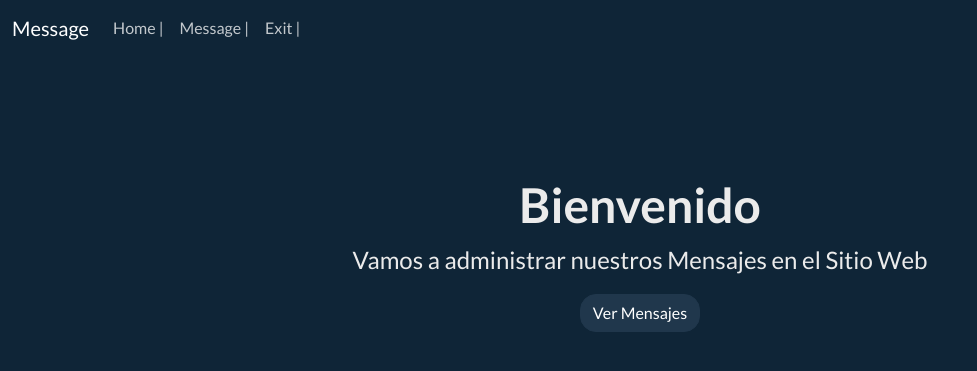
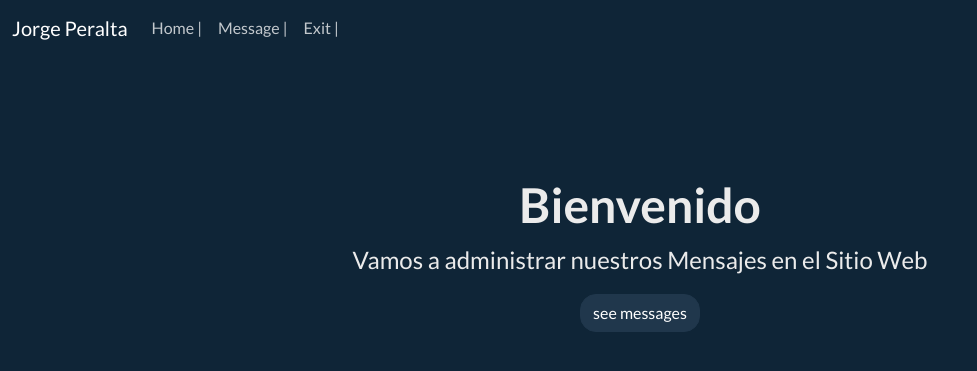
Before and after one commit to jorge-73/Proyecto-Portfolio, a PHP site: page /admin/admin.php in a window 1280 px wide. Shown: the top 371 px of the page, without its empty margins (0-977 px from the left). Run offline with PHP 8.4, Linux system fonts and the light colour scheme.

Commit message:
New Update Admin

```diff
--- a/admin/admin.php
+++ b/admin/admin.php
@@ -7,7 +7,7 @@ include('header.php');
             <div class="container-fluid py-5">
             <h1 class="display-5 fw-bold">Bienvenido</h1>
             <p class="fs-4">Vamos a administrar nuestros Mensajes en el Sitio Web</p>
-            <a name="" id="" class="btn btn-dark rounded-4" href="seccion/productos.php" role="button">Ver Mensajes</a>
+            <a name="" id="" class="btn btn-dark rounded-4" href="message.php" role="button">see messages</a>
         </div>
     </div>
 
--- a/admin/header.php
+++ b/admin/header.php
@@ -11,7 +11,7 @@
 
     <nav class="navbar navbar-expand-lg navbar-dark bg-outline-primary">
     <div class="container-fluid">
-        <a class="navbar-brand" href="#">Message</a>
+        <a class="navbar-brand" href="#">Jorge Peralta</a>
         <button class="navbar-toggler collapsed" type="button" data-bs-toggle="collapse" data-bs-target="#navbarColor01" aria-controls="navbarColor01" aria-expanded="false" aria-label="Toggle navigation">
         <span class="navbar-toggler-icon"></span>
         </button>
--- a/admin/message.php
+++ b/admin/message.php
@@ -13,7 +13,7 @@ $messageList = mysqli_query($connect, "SELECT * FROM `Contact`");
 <div class="card-header"><h2><b>message list</b></h2></div>
 <?php foreach($messageList as $message) { ?>
 <div class="col-md-4">
-    <div class="card bg-success">
+    <div class="card bg-outline-secondary">
         <div class="card-body">
             <h4 class="card-title"><?php echo $message['name']; ?></h4>
             <h4><?php echo $message['email']; ?></h4>
```
